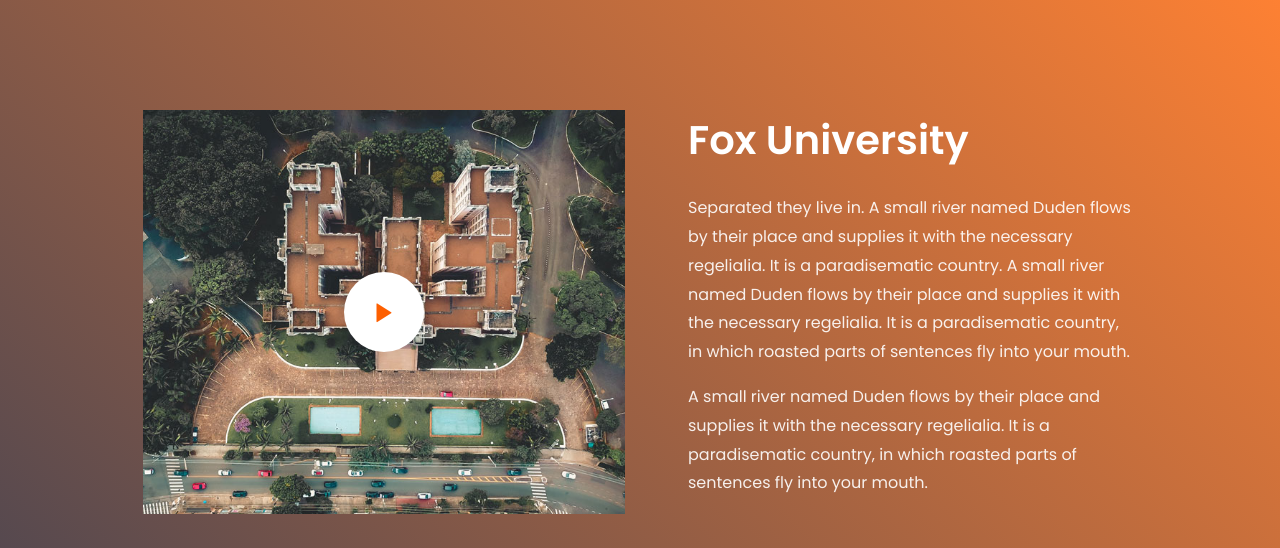
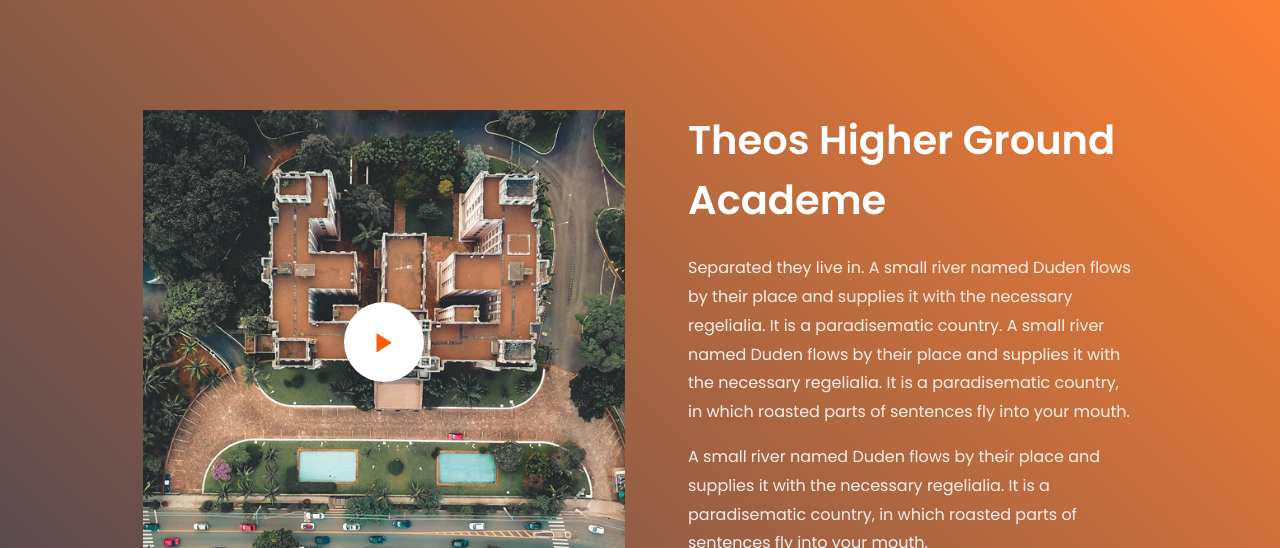
Before and after one commit to panyero2003/theos.edu.ph, a plain HTML site: page index.html in a window 1280 px wide. Shown: the part 2120-2668 px from the top of the page. Drawn offline with Linux system fonts and the light colour scheme; some packages are replaced by stand-ins of ours; no server answers; files whose address does not match are found by name.

Commit message:
Add files via upload

```diff
--- a/index.html
+++ b/index.html
@@ -251,7 +251,7 @@
     				</div>
     			</div>
           <div class="col-md-6 heading-section heading-section-white ftco-animate pl-lg-5 pt-md-0 pt-5">
-            <h2 class="mb-4">Fox University</h2>
+            <h2 class="mb-4">Theos Higher Ground Academe</h2>
             <p>Separated they live in. A small river named Duden flows by their place and supplies it with the necessary regelialia. It is a paradisematic country. A small river named Duden flows by their place and supplies it with the necessary regelialia. It is a paradisematic country, in which roasted parts of sentences fly into your mouth.</p>
             <p>A small river named Duden flows by their place and supplies it with the necessary regelialia. It is a paradisematic country, in which roasted parts of sentences fly into your mouth.</p>
           </div>
```
